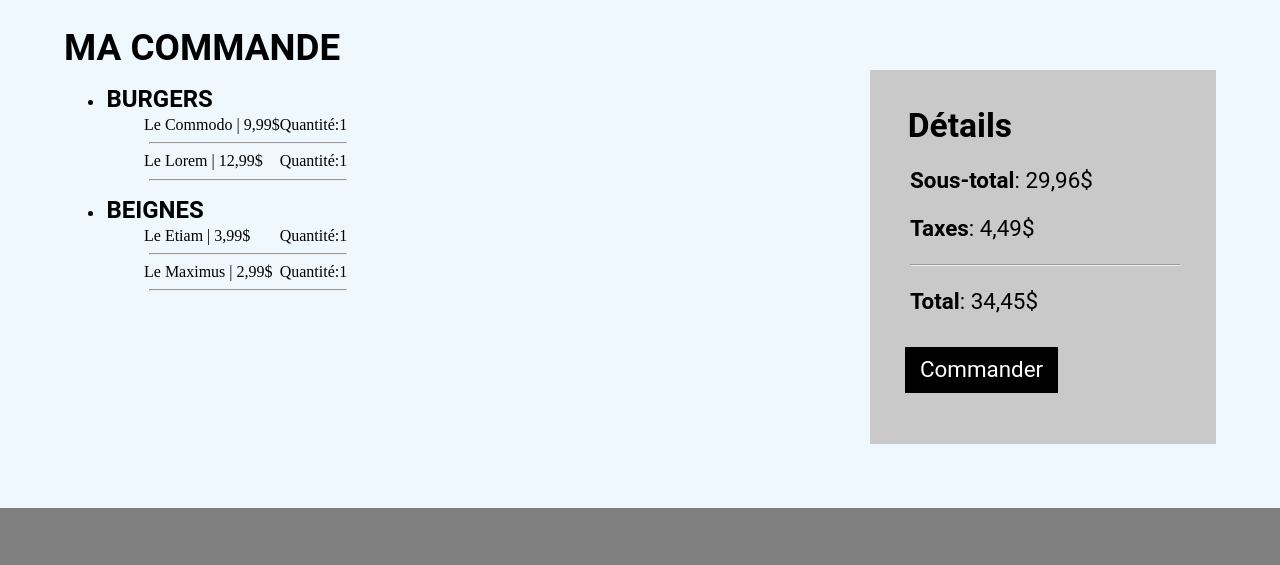
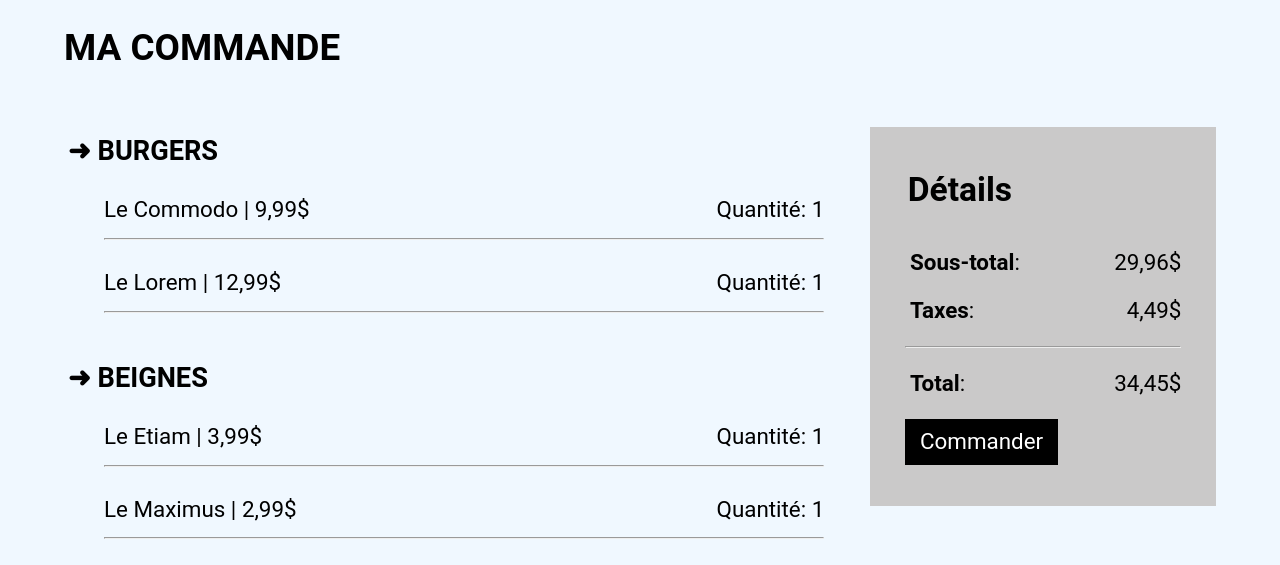
Before and after one commit to Lebeldavid/tp3-lebel-david, a plain HTML site: page ma-commande.html in a window 1280 px wide. Shown: the part 235-800 px from the top of the page. Drawn offline with Linux system fonts and the light colour scheme.

Commit message:
Page commande terminer.

```diff
--- a/css/styles.css
+++ b/css/styles.css
@@ -85,7 +85,7 @@ nav a:hover{
 }
 .flexboxSB{
 	display: flex;
-	flex-wrap: wrap;
+	flex-wrap: nowrap;
 	justify-content: space-between;
 }
 .flexboxC{
@@ -108,20 +108,42 @@ nav a:hover{
 .img{
 	margin: 25px 0px 33px 0px;
 }
-
-aside{
+.ul{
+	list-style: none;
+	font-family:'Roboto', sans-serif;
+	width: 66%;
+}
+.ul h3{
+	font-size: 1.7em;
+	margin-top: 50px;
+	margin-bottom: 25px;
+	margin-left: -36px;
+}
+.ul li{
+	margin-top: 30px;
+	margin-bottom: 15px;
+}
+.li{
+	align-items: start;
+	font-size: 1.4em;
+	list-style: none;
+}
+.details{
+	margin-top: 5%;
+	margin-bottom: 5%;
 	width: 30%;
 	font-family:'Roboto', sans-serif;
 	font-size: 1.4em;
 	background-color: rgb(202, 201, 201);
 	padding: 3%;
+	align-content: center;
 }
-aside p ,hr{
-margin-left: 5px;
+.details p{
+	margin-left: 5px;
 }
-aside .btn{
-	margin-top: 10px;
-	}
+.details h3{
+	margin-bottom: 40px;
+}
 .btn:hover{
 	background-color: crimson;
 	color: aliceblue;
@@ -131,6 +153,7 @@ aside .btn{
 	font-size: 2.3em;
 	margin: 2%;
 }
+
 .text-margin-right{
 	margin-right: 13%;
 }
--- a/ma-commande.html
+++ b/ma-commande.html
@@ -26,38 +26,25 @@
 		</div>
 	</header>
 	<main>
-		<h1 class="container"> MA COMMANDE</h1>
+		<h1 class="container">MA COMMANDE</h1>
 		<section class="container flexboxSB">
-			<div class="width64">
-				<ul>
-					<li><h3>BURGERS</h3>
-						<ul>
-							<li style="list-style: none;">Le Commodo  |  9,99$<span style="float: right;">Quantité:1</li>
-							<hr>
-							<li style="list-style: none;">Le Lorem  |  12,99$<span style="float: right;">Quantité:1</span></li>
-							<hr>
-						</ul>
-					</li>
-				</ul>
-				<ul>
-					<li><h3>BEIGNES</h3>
-						<ul>
-							<li style="list-style: none;">Le Etiam  |  3,99$<span style="float: right;">Quantité:1</span></li>
-							<hr>
-							<li style="list-style: none;">Le Maximus  |  2,99$<span style="float: right;">Quantité:1</span></li>
-							<hr>
-						</ul>
-					</li>
-				</ul>
+			<ul class="ul">
+				<li><h3>&#10140 BURGERS</h3>
+					<li class="li">Le Commodo  |  9,99$<span style="float: right;">Quantité:  1</span></li><hr>
+					<li class="li">Le Lorem  |  12,99$<span style="float: right;">Quantité:  1</span></li><hr>
+				</li>
+				<li><h3>&#10140 BEIGNES</h3>
+					<li class="li">Le Etiam  |  3,99$<span style="float: right;">Quantité:  1</span></li><hr>
+					<li class="li">Le Maximus  |  2,99$<span style="float: right;">Quantité:  1</span></li><hr>
+				</li>
+			</ul>
+			<div class="details">
+				<h3>Détails</h3>
+				<p><strong>Sous-total</strong>: <span style="float: right;">29,96$</span></p>
+				<p><strong>Taxes</strong>: <span style="float: right;">4,49$</span></p><hr>
+				<p><strong>Total</strong>: <span style="float: right;">34,45$</span></p>
+				<a class="btn" href="">Commander</a>
 			</div>
-			<aside>
-				<h3>Détails</h3>
-				<p><strong>Sous-total</strong>: 29,96$</p>
-				<p><strong>Taxes</strong>: 4,49$</p>
-				<hr>
-				<p><strong>Total</strong>: 34,45$</p>
-				<a class="btn" href="">Commander</a>
-			<aside>
 		</section>
 
 		<section class="section-bg">
```
